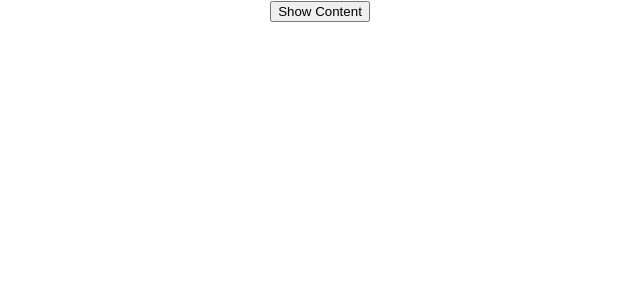
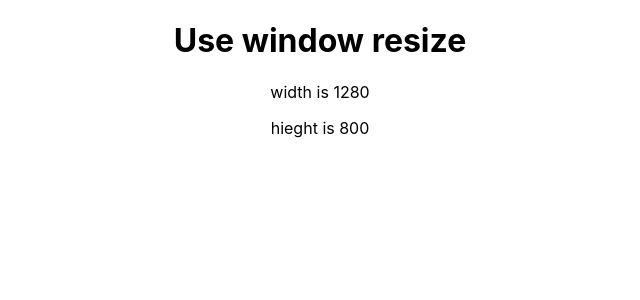
Before and after one commit to Abhishekkohligit/25JSProjects, a React (Vite) app: page / in a window 1280 px wide. Shown: the top 300 px of the page, without its empty margins (320-960 px from the left). Built offline with nearby package versions, Linux system fonts and the light colour scheme.

Commit message:
finished 18th window resize component

```diff
--- a/src/App.jsx
+++ b/src/App.jsx
@@ -19,6 +19,7 @@
 import FeatureFlagGlobalState from "./components/15feature-flag/context";
 import UseFetchHookTest from "./components/16UseFetch-CustomHook/test";
 import UseOnClickOutsideTest from "./components/17Use-outside-click/test";
+import UseWindowResizeTest from "./components/18UseWindowResize/test";
 
 function App() {
 	return (
@@ -79,7 +80,10 @@
 			{/* <UseFetchHookTest /> */}
 
 			{/* click outside for hiding content */}
-			<UseOnClickOutsideTest />
+			{/* <UseOnClickOutsideTest /> */}
+
+			{/* use Window Resize */}
+			<UseWindowResizeTest />
 		</div>
 	);
 }
--- /dev/null
+++ b/src/components/18UseWindowResize/index.jsx
@@ -0,0 +1,27 @@
+import { useLayoutEffect, useState } from "react";
+
+export default function useWindowResize() {
+	const [windowSize, setWindowSize] = useState({
+		width: 0,
+		height: 0,
+	});
+
+	function handleResize() {
+		setWindowSize({
+			width: window.innerWidth,
+			height: window.innerHeight,
+		});
+	}
+
+	useLayoutEffect(() => {
+		handleResize();
+
+		window.addEventListener("resize", handleResize);
+
+		return () => {
+			window.removeEventListener("resize", handleResize);
+		};
+	}, []);
+
+ return windowSize
+}
--- /dev/null
+++ b/src/components/18UseWindowResize/test.jsx
@@ -0,0 +1,18 @@
+import useWindowResize from "."
+
+
+
+export default function UseWindowResizeTest(){
+ const windowSize = useWindowResize()
+  const {width, height} =windowSize
+
+ return (
+  <div>
+   <h1>
+    Use window resize
+   </h1>
+   <p> width is {width}</p>
+   <p> hieght is {height}</p>
+  </div>
+ )
+}
```
